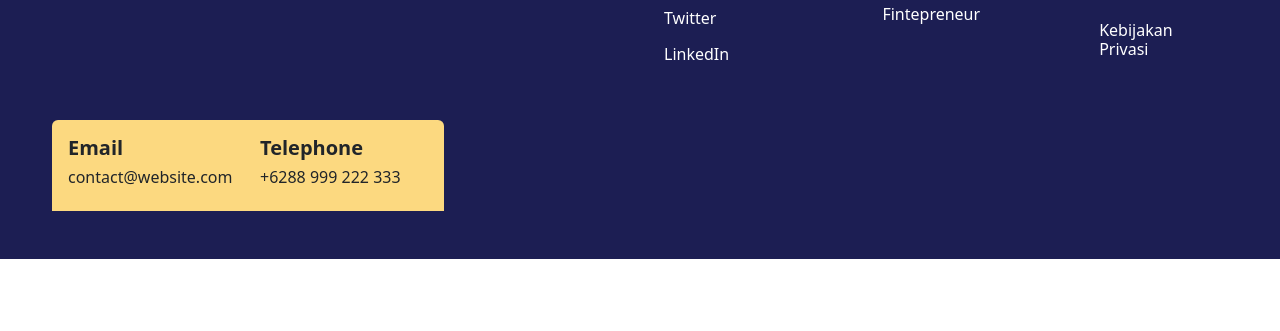
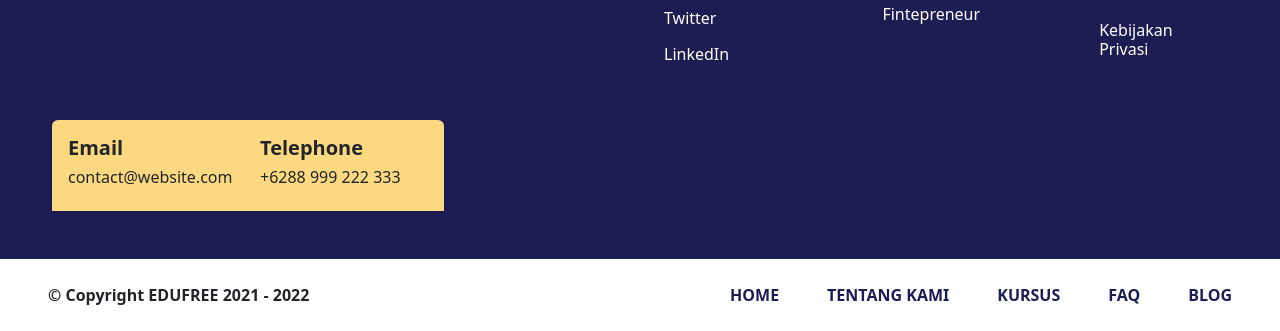
Before and after one commit to novinbukannopin/edufree, a website: page public/hero.html in a window 1280 px wide. Shown: the part 6517-6848 px from the top of the page. Before the commit the page ends 6776 px from the top, so only its background shows below. Drawn offline with nearby package versions, Linux system fonts and the light colour scheme.

Commit message:
finish one page

```diff
--- a/public/hero.html
+++ b/public/hero.html
@@ -652,6 +652,18 @@
         </div>
       </div>
     </div>
+    <div class="container-fluid px-5 py-4">
+      <div class="row d-flex justify-content-between">
+        <div class="col-auto fw-bold">© Copyright EDUFREE 2021 - 2022</div>
+        <div class="col-auto d-flex gap-5 fw-semibold">
+          <a href="" class="text-decoration-none">HOME</a>
+          <a href="" class="text-decoration-none">TENTANG KAMI</a>
+          <a href="" class="text-decoration-none">KURSUS</a>
+          <a href="" class="text-decoration-none">FAQ</a>
+          <a href="" class="text-decoration-none">BLOG</a>
+        </div>
+      </div>
+    </div>
   </body>
 
   <script
```
